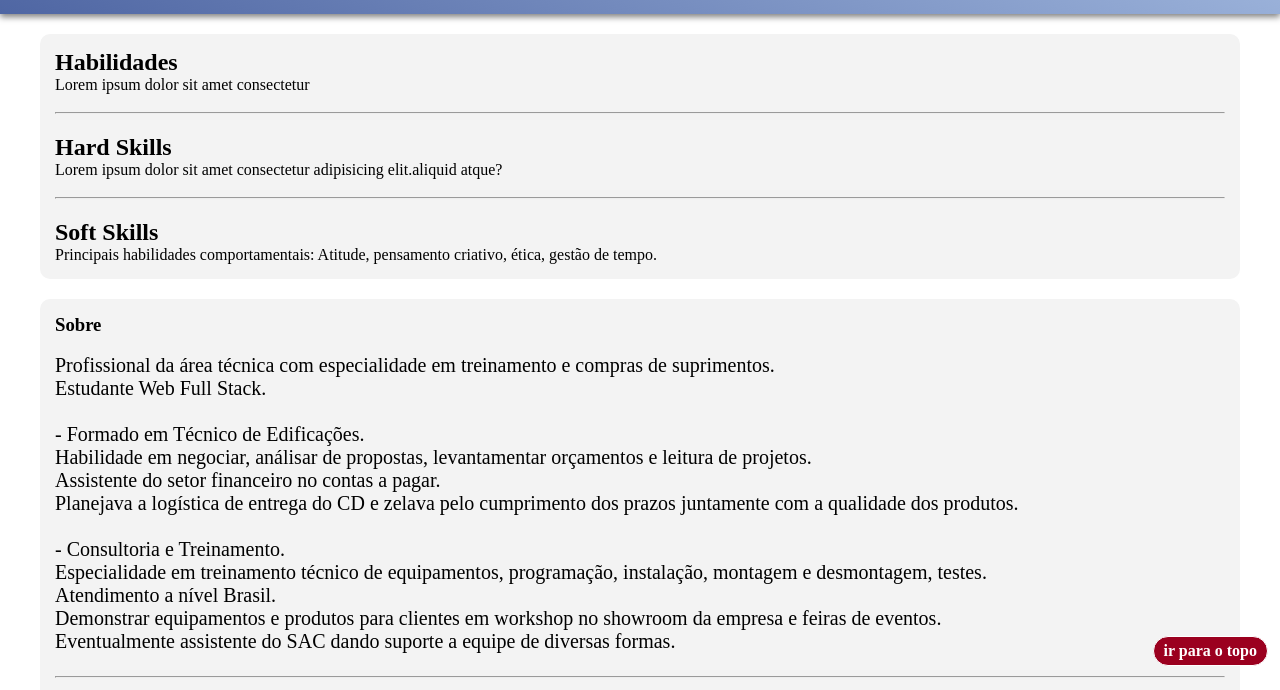
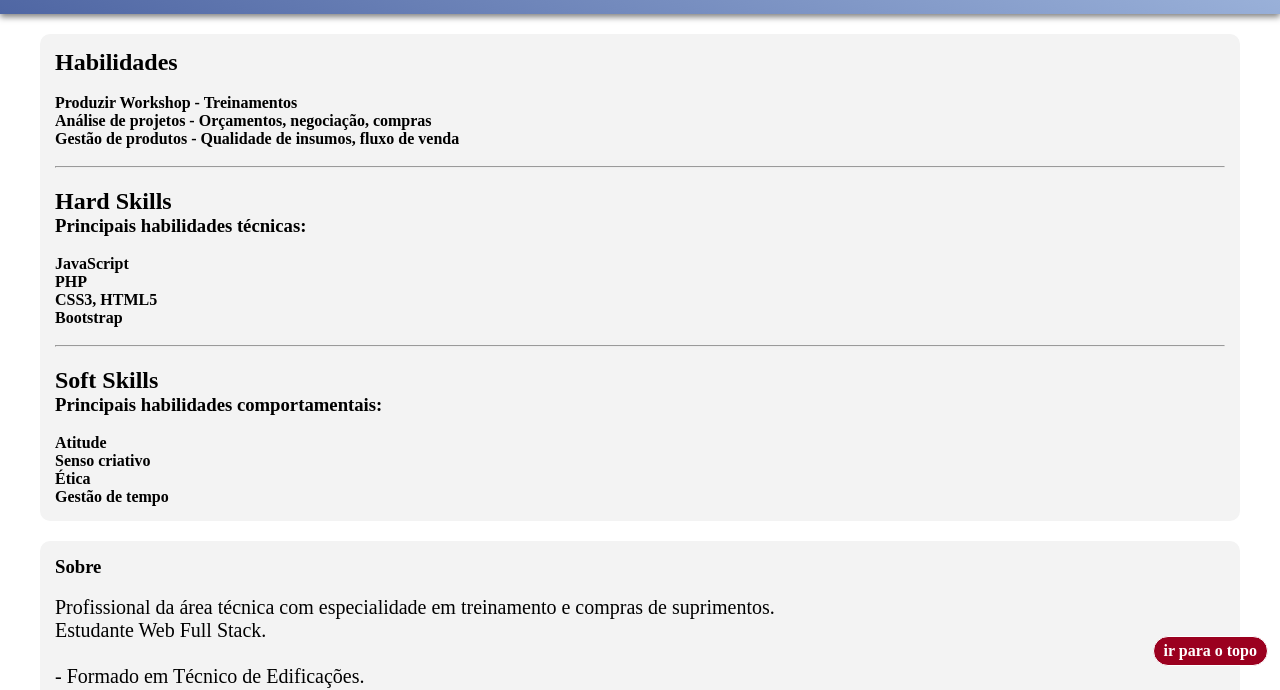
Before and after one commit to eduardocarvalhojunior/Curriculo-Eduardo.Carvalho, a plain HTML site: page index.html in a window 1280 px wide. Shown: the part 122-812 px from the top of the page. Drawn offline with Linux system fonts and the light colour scheme.

Commit message:
pré-final

```diff
--- a/assets/Css/estilo.css
+++ b/assets/Css/estilo.css
@@ -85,6 +85,9 @@ aside {
     border-radius: 10px;
     background-color: rgb(243, 243, 243);
 }
+main p {
+    font-weight: bolder;
+}
 
 header,
 footer {
--- a/index.html
+++ b/index.html
@@ -25,21 +25,36 @@
     </header>
     <main>
         <section>
-            <h2>Habilidades</h2>
-            <p>Lorem ipsum dolor sit amet consectetur  </p>
+            <h2>Habilidades</h2><br>
+            <p>Produzir Workshop - Treinamentos<br>
+                Análise de projetos - Orçamentos, negociação, compras<br>
+                Gestão de produtos - Qualidade de insumos, fluxo de venda<br>
+
+
+
+            </p>
         </section>
         <br>
         <hr>
         <section>
             <h2>Hard Skills</h2>
-            <p>Lorem ipsum dolor sit amet consectetur adipisicing elit.aliquid atque?
+            <h3>Principais habilidades técnicas:</h3><br>
+                <p>JavaScript<br>
+                PHP<br>
+                CSS3, HTML5<br>
+                Bootstrap<br>
+
                 </p>
         </section>
         <br>
         <hr>
         <section>
             <h2>Soft Skills</h2>
-            <p>Principais habilidades comportamentais: Atitude, pensamento criativo, ética, gestão de tempo.</p>
+            <h3>Principais habilidades comportamentais:</h3><br>
+                <p>Atitude<br>
+                Senso criativo<br>
+                Ética<br>
+                Gestão de tempo</p>
         </section>
     </main>
     <aside>
@@ -51,16 +66,18 @@
                 <br>
                 <br>
                 - Formado em Técnico de Edificações. <br>
-                Habilidade em negociar, análisar de propostas, levantamentar orçamentos e leitura de projetos.<br>
+                Habilidade em negociar, análisar de propostas, sempre com senso de ética, atitude de dono, levantar orçamentos e
+                leitura de projetos.<br>
                 Assistente do setor financeiro no contas a pagar.<br>
                 Planejava a logística de entrega do CD e zelava pelo cumprimento dos prazos juntamente com a qualidade
                 dos produtos.
                 <br>
                 <br>
                 - Consultoria e Treinamento. <br>
-                Especialidade em treinamento técnico de equipamentos, programação, instalação, montagem e desmontagem,
-                testes.<br>
-                Atendimento a nível Brasil.<br>
+                Especialidade em treinamento técnico de equipamentos usando de criatividade e didática adaptada para
+                cada cliente.<br>
+                Programação, instalação, montagem e desmontagem, testes dos equipamentos.<br>
+                Atendimento a nível Brasil. Sempre usando uma boa gestão de tempo.<br>
                 Demonstrar equipamentos e produtos para clientes em workshop no showroom da empresa e feiras de
                 eventos.<br>
                 Eventualmente assistente do SAC dando suporte a equipe de diversas formas.<br> <br>
```
Lines whose indentation alone changed are shown as unchanged.
